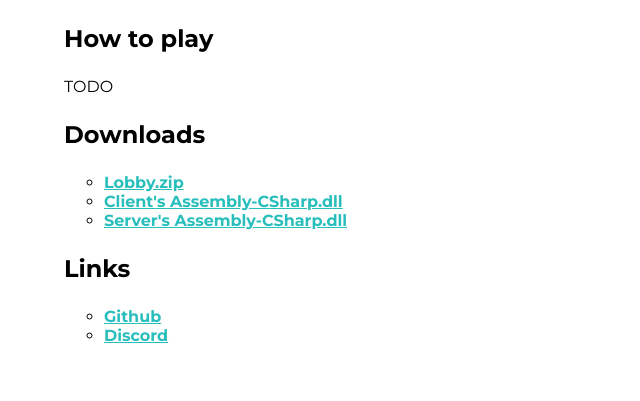
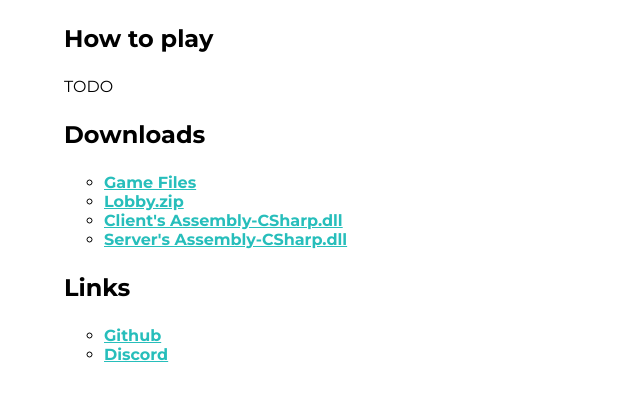
Before and after one commit to mts508/evos-page, a Flask app: page / in a window 1280 px wide. Shown: the part 164-565 px from the top of the page, without its empty margins (0-640 px from the left). Run offline with Flask 2, Linux system fonts and the light colour scheme.

Commit message:
Added link to game files

```diff
--- a/templates/index.html
+++ b/templates/index.html
@@ -24,6 +24,7 @@
 
 			<h3>Downloads</h3>
 			<ul>
+				<li><a href="https://drive.google.com/file/d/1C-WnIA5YcBUE5MQ9vbQGwamVs1aSGXKU/view?usp=sharing">Game Files</a></li>
 				<li><a href="#">Lobby.zip</a></li>
 				<li><a href="#">Client's Assembly-CSharp.dll</a></li>
 				<li><a href="#">Server's Assembly-CSharp.dll</a></li>
```
